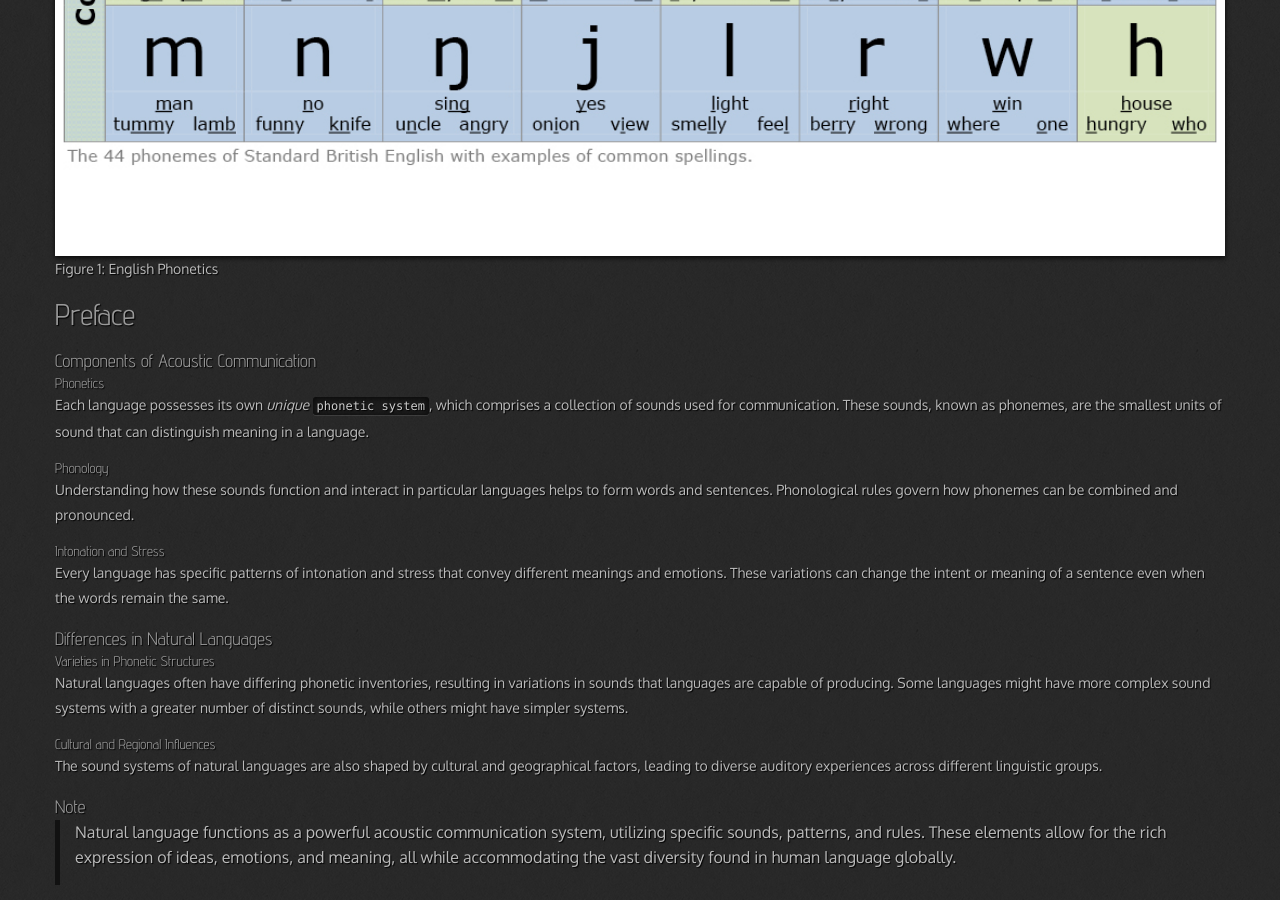
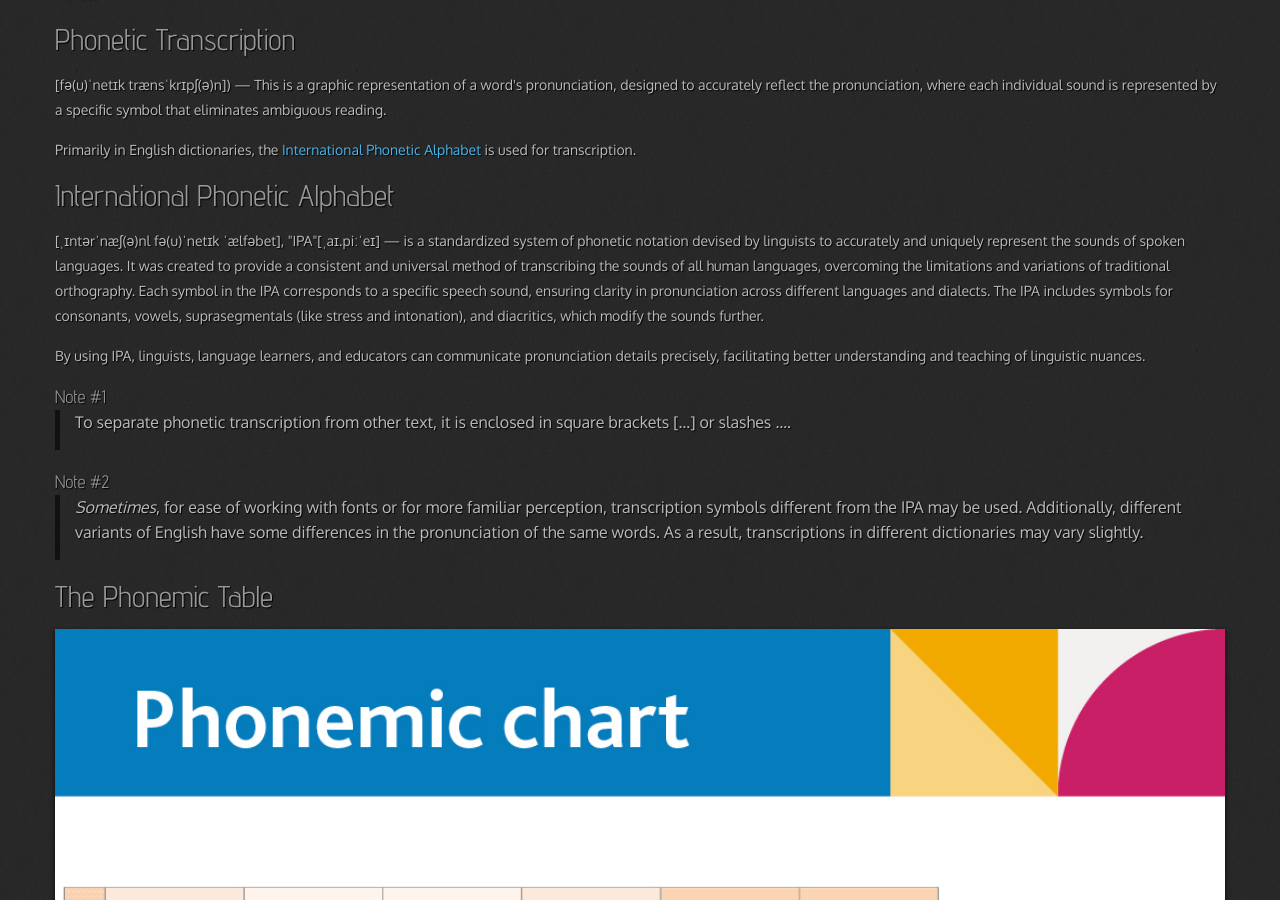
Before and after one commit to 0--key/0--key.github.io, a Jekyll site: the page built from _posts/2025-02-25-phonetics.html, in a window 1280 px wide and 900 px high, scrolled down 1512 px. Built offline with Jekyll 4.4.1, drawn with Linux system fonts in a browser that asks for light colours; nearby versions of some CDN libraries; some of the changed text lies outside the part shown.

Commit message:
Thurther extension (i18n)

```diff
--- a/_posts/2025-02-25-phonetics.html
+++ b/_posts/2025-02-25-phonetics.html
@@ -31,7 +31,22 @@
 </li>
 <li><a href="#orgd0a1933">English Spelling</a></li>
 <li><a href="#org4008cd3">Phonetic Transcription</a></li>
-<li><a href="#org20ddced">International Phonetic Alphabet</a></li>
+<li><a href="#org20ddced">International Phonetic Alphabet</a>
+<ul>
+<li><a href="#orge285697">Note #1</a></li>
+<li><a href="#org8d80f52">Note #2</a></li>
+</ul>
+</li>
+<li><a href="#org6976807">The Phonemic Table</a></li>
+<li><a href="#org301e7f4">Subtleties Described in:</a>
+<ul>
+<li><a href="#org78169e8">English</a></li>
+<li><a href="#org6170295">國際音標</a></li>
+<li><a href="#orgcd49b46">|العربية</a></li>
+<li><a href="#org358d2e8">Português</a></li>
+<li><a href="#orgcd048c6">Русский</a></li>
+</ul>
+</li>
 </ul>
 </div>
 </div>
@@ -47,18 +62,11 @@
 </p>
 
 <p>
-In this article <b>Natural language</b> will be viewed as an <i>acoustic
-communication system</i> used by humans to convey meaning and information
-through sound.
+In this article <b>Natural language</b> will be viewed <span class="underline">only as</span> an
+<i>acoustic communication system</i> used by humans to convey meaning and
+information through sound.
 </p>
 </blockquote>
-
-
-<div id="orgb9da9a6" class="figure">
-<p><img src="http://0--key.github.io/assets/img/phonetic.jpg" alt="phonetic.jpg" width="100%" title="in a single table" align="left" float="wrap" />
-</p>
-<p><span class="figure-number">Figure 1: </span>English Phonetics</p>
-</div>
 </div>
 </div>
 
@@ -178,8 +186,8 @@
 </p>
 
 <p>
-Primarily in English dictionaries, the <b>International Phonetic
-Alphabet</b> is used for transcription.
+Primarily in English dictionaries, the <a href="https://en.wikipedia.org/wiki/International_Phonetic_Alphabet">International Phonetic
+Alphabet</a> is used for transcription.
 </p>
 </div>
 </div>
@@ -206,4 +214,93 @@
 understanding and teaching of linguistic nuances.
 </p>
 </div>
+
+<div id="outline-container-orge285697" class="outline-3">
+<h3 id="orge285697">Note #1</h3>
+<div class="outline-text-3" id="text-orge285697">
+<blockquote>
+<p>
+To separate phonetic transcription from other text, it is enclosed in
+square brackets […] or slashes <i>…</i>.
+</p>
+</blockquote>
 </div>
+</div>
+
+<div id="outline-container-org8d80f52" class="outline-3">
+<h3 id="org8d80f52">Note #2</h3>
+<div class="outline-text-3" id="text-org8d80f52">
+<blockquote>
+<p>
+<i>Sometimes</i>, for ease of working with fonts or for more familiar
+perception, transcription symbols different from the IPA may be
+used. Additionally, different variants of English have some
+differences in the pronunciation of the same words. As a result,
+transcriptions in different dictionaries may vary slightly.
+</p>
+</blockquote>
+</div>
+</div>
+</div>
+
+<div id="outline-container-org6976807" class="outline-2">
+<h2 id="org6976807">The Phonemic Table</h2>
+<div class="outline-text-2" id="text-org6976807">
+
+<div id="org135189c" class="figure">
+<p><img src="http://0--key.github.io/assets/img/phonetic.jpg" alt="phonetic.jpg" width="100%" title="in a single table" align="left" float="wrap" />
+</p>
+<p><span class="figure-number">Figure 1: </span>English Phonetics</p>
+</div>
+</div>
+</div>
+
+<div id="outline-container-org301e7f4" class="outline-2">
+<h2 id="org301e7f4">Subtleties Described in:</h2>
+<div class="outline-text-2" id="text-org301e7f4">
+</div>
+<div id="outline-container-org78169e8" class="outline-3">
+<h3 id="org78169e8">English</h3>
+<div class="outline-text-3" id="text-org78169e8">
+<p>
+<a href="https://esl.wiki/en/phonetics_and_spelling/phonetic_transcription">Push here</a>
+</p>
+</div>
+</div>
+
+<div id="outline-container-org6170295" class="outline-3">
+<h3 id="org6170295">國際音標</h3>
+<div class="outline-text-3" id="text-org6170295">
+<p>
+<a href="https://zh.wikipedia.org/wiki/%E5%9C%8B%E9%9A%9B%E9%9F%B3%E6%A8%99">國際音標</a>
+</p>
+</div>
+</div>
+
+<div id="outline-container-orgcd49b46" class="outline-3">
+<h3 id="orgcd49b46">|العربية</h3>
+<div class="outline-text-3" id="text-orgcd49b46">
+<p>
+<a href="https://ar.wikipedia.org/wiki/%D8%A3%D9%84%D9%81%D8%A8%D8%A7%D8%A6%D9%8A%D8%A9_%D8%B5%D9%88%D8%AA%D9%8A%D8%A9_%D8%AF%D9%88%D9%84%D9%8A%D8%A9">|العربية</a>
+</p>
+</div>
+</div>
+
+<div id="outline-container-org358d2e8" class="outline-3">
+<h3 id="org358d2e8">Português</h3>
+<div class="outline-text-3" id="text-org358d2e8">
+<p>
+<a href="https://pt.wikipedia.org/wiki/Alfabeto_fon%C3%A9tico_internacional">Português</a>
+</p>
+</div>
+</div>
+
+<div id="outline-container-orgcd048c6" class="outline-3">
+<h3 id="orgcd048c6">Русский</h3>
+<div class="outline-text-3" id="text-orgcd048c6">
+<p>
+<a href="https://esl.wiki/ru/phonetics_and_spelling/phonetic_transcription">Жми здесь</a>
+</p>
+</div>
+</div>
+</div>
```
